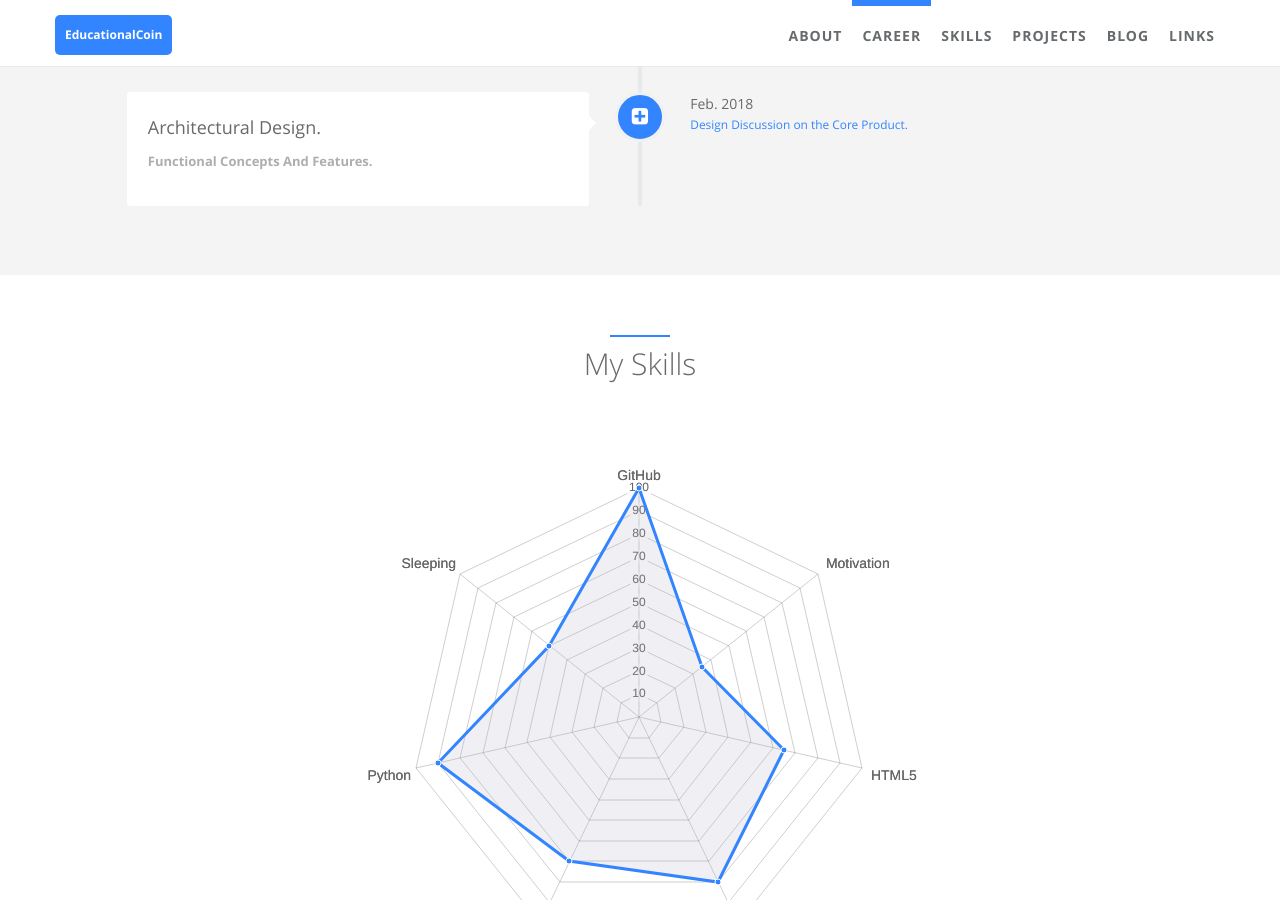
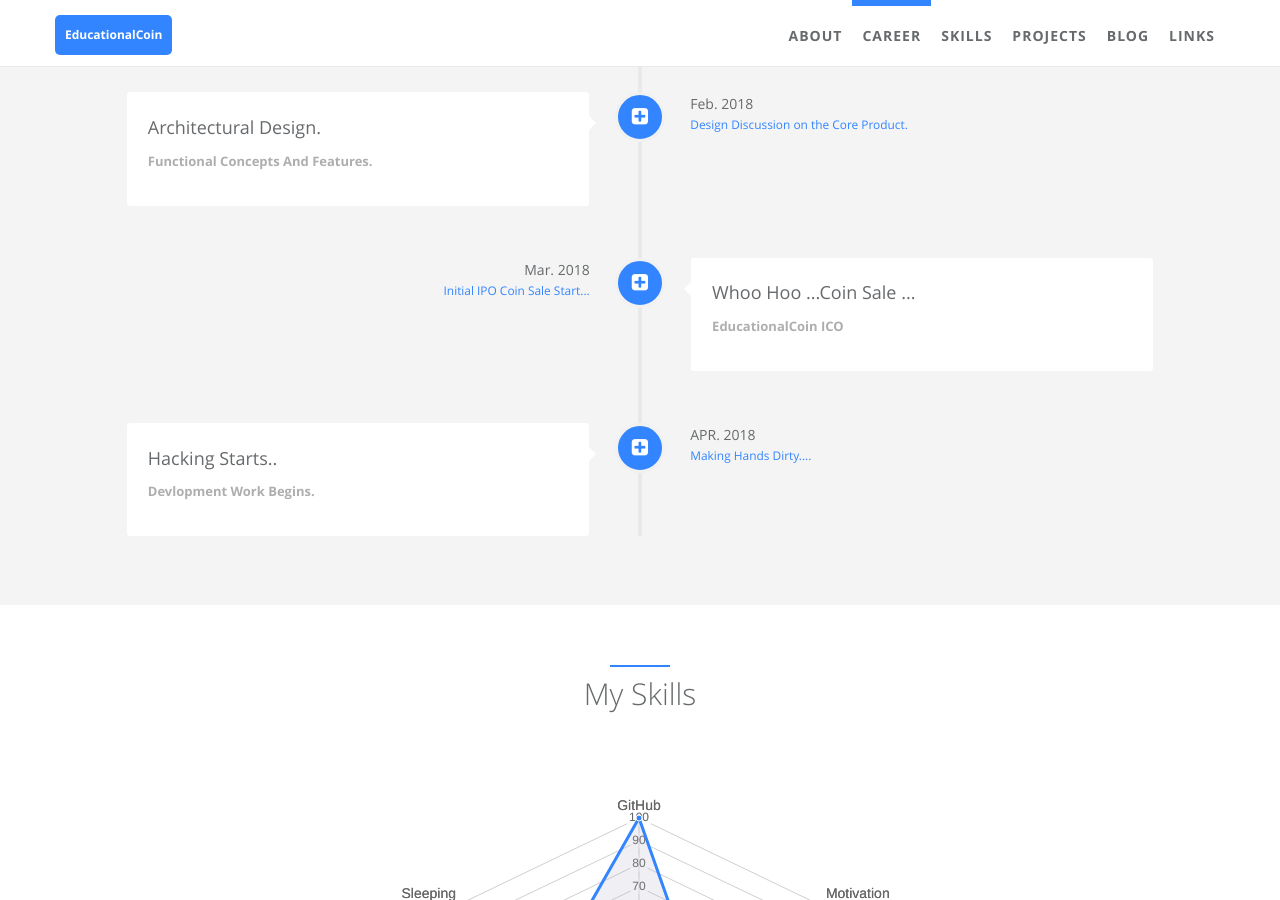
Before and after one commit to EducationalCoinOrganization/education-coin-site, a Jekyll site: the page built from index.html, in a window 1280 px wide and 900 px high, scrolled down 1314 px. Built offline with Jekyll 4.4.1, drawn with Linux system fonts in a browser that asks for light colours.

Commit message:
Modified Careers with updated content

```diff
--- a/_data/index/careers.yml
+++ b/_data/index/careers.yml
@@ -41,3 +41,31 @@
     detail: Design Discussion on the Core Product.
     i18n: company_b_job
   icon: fa-plus-square
+
+- name:
+    detail: Whoo Hoo ...Coin Sale ...
+    i18n: company_b
+  desc:
+    detail: EducationalCoin ICO
+    i18n: company_b_desc
+  date:
+    detail: Mar. 2018
+    i18n: company_b_date
+  job:
+    detail: Initial IPO Coin Sale Start...
+    i18n: company_b_job
+  icon: fa-plus-square
+
+- name:
+    detail: Hacking Starts..
+    i18n: company_b
+  desc:
+    detail: Devlopment Work Begins.
+    i18n: company_b_desc
+  date:
+    detail: APR. 2018
+    i18n: company_b_date
+  job:
+    detail: Making Hands Dirty....
+    i18n: company_b_job
+  icon: fa-plus-square
```
